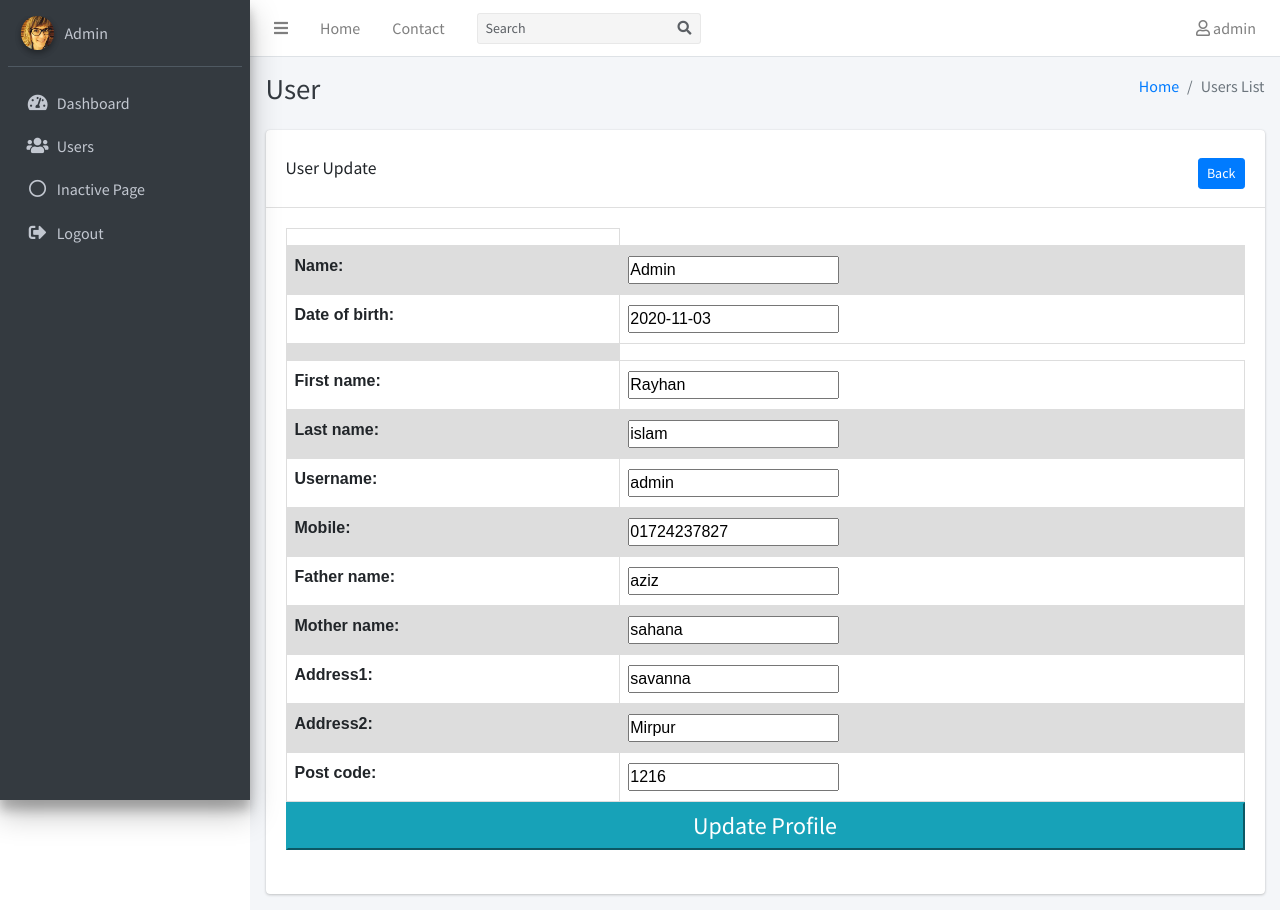
After one commit to Rayhun/custome-admin, a Django app: page /accounts/users/1/profile/update/ in a window 1280 px wide. The commit adds this page. Run offline with Django 3.2, Linux system fonts and the light colour scheme; a user stored in the database is signed in; data comes from the database, SQL or seed files in the repository; both versions use the stored data as it was after the commit; some libraries are stand-ins or nearby versions.

Commit message:
user profile create & Update

```diff
--- a/accounts/urls.py
+++ b/accounts/urls.py
@@ -4,6 +4,7 @@ from django.urls import path
 from accounts.views.dashboard.dashboard_view import DashboardView
 from accounts.views.view_users import UserListView, UserCreateView, UserUpdateView, UserDeleteView
 from accounts.views.view_user_profile import ProfileView
+from accounts.views.view_user_profile import ProfileupdateView
 
 
 urlpatterns = [
@@ -17,5 +18,6 @@ urlpatterns = [
     path('users/<int:pk>/update/',UserUpdateView.as_view(), name='accounts_users_update'),
     path('users/<int:pk>/delete/',UserDeleteView.as_view(), name='accounts_users_delete'),
 
-    path('users/<int:pk>/profile/',ProfileView.as_view(), name='accounts_users_profile')
+    path('users/profile/',ProfileView.as_view(), name='accounts_users_profile'),
+    path('users/<int:pk>/profile/update/',ProfileupdateView.as_view(), name='accounts_users_profile_update'),
 ]
--- a/accounts/views/forms.py
+++ b/accounts/views/forms.py
@@ -1,7 +1,17 @@
 from django.forms import ModelForm
+from django import forms
+from django.contrib.auth import get_user_model
 from accounts.models import Profile
+
+User = get_user_model()
+
+class UserEditForm(forms.ModelForm):
+    class Meta:
+        model = User
+        fields = ('name',)
 
 class ProfileForm(ModelForm):
     class Meta:
         model = Profile
-        fields = ['mobile','user']
+        fields = '__all__'
+        exclude = ['user']
--- a/accounts/views/view_user_profile.py
+++ b/accounts/views/view_user_profile.py
@@ -1,26 +1,140 @@
 from django.views.generic.detail import DetailView
+from django.views.generic.edit import UpdateView
 from django.urls import reverse_lazy
-from django.shortcuts import redirect, render
+from django.shortcuts import redirect, render, HttpResponseRedirect
 from django.contrib.auth.mixins import LoginRequiredMixin,UserPassesTestMixin
 from django.views import View
 from accounts.models import Profile
 from .forms import ProfileForm
-class ProfileView(LoginRequiredMixin,DetailView):
+from django.contrib.auth import get_user_model
+User = get_user_model()
+# class ProfileView(LoginRequiredMixin,DetailView):
 
-    model = Profile
-    template_name = 'accounts/users/user_profile.html'
+#     model = Profile
+#     template_name = 'accounts/users/user_profile.html'
 
-    def get_context_data(self, **kwargs):
-        context = super().get_context_data(**kwargs)
-        return context
+#     def get_context_data(self, **kwargs):
+#         context = super().get_context_data(**kwargs)
+#         return context
+
+#     def test_func(self):
+#         return self.request.user.is_active and self.request.user.is_staff
+
+
+class ProfileView(LoginRequiredMixin, UserPassesTestMixin, View):
+
+
+    def get(self, request, *args, **kwargs):
+        profile_id = request.user.id
+        profile = ProfileForm(instance=Profile.objects.filter(pk=profile_id).first())
+        contex = {
+            'profile_id':profile_id,
+            'profile':profile
+        }
+        return render(request, 'accounts/users/user_profile.html',contex)
 
     def test_func(self):
         return self.request.user.is_active and self.request.user.is_staff
 
 
-# class ProfileView(LoginRequiredMixin, View):
+class ProfileupdateView(LoginRequiredMixin, UserPassesTestMixin,UpdateView):
+    template_name = 'accounts/users/user_profile_update.html/'
+    model = User
+    fields = ['name', 'date_of_birth']
+    success_url = 'accounts/users/profile/'
+
+    def get(self, request, *args, **kwargs):
+        """
+        Handles GET requests and instantiates blank versions of the form
+        and its inline formsets.
+        """
+        self.object = self.get_object()
+        self.profile_object = Profile.objects.filter(user=self.object).first()
+        form_class = self.get_form_class()
+        form = self.get_form(form_class)
+        profile_form = ProfileForm(instance=self.profile_object)
+        return self.render_to_response(
+            self.get_context_data(form=form,profile_form=profile_form))
+
+    def post(self, request, *args, **kwargs):
+        """
+        Handles POST requests, instantiating a form instance and its inline
+        formsets with the passed POST variables and then checking them for
+        validity.
+        """
+        self.object = self.get_object()
+        self.profile_object = Profile.objects.filter(user=self.object).first()
+        form_class = self.get_form_class()
+        form = self.get_form(form_class)
+        profile_form = ProfileForm(self.request.POST, instance=self.profile_object)
+        if (form.is_valid() and profile_form.is_valid()):
+            return self.form_valid(form, profile_form)
+        else:
+            return self.form_invalid(form, profile_form)
+
+    def form_valid(self, form, profile_form):
+        """
+        Called if all forms are valid. Creates a Recipe instance along with
+        associated Ingredients and Instructions and then redirects to a
+        success page.
+        """
+        self.object = form.save()
+
+        profile_form.user = self.object
+        profile_form.save()
+
+        return HttpResponseRedirect(reverse_lazy('accounts_users_profile'))
+
+    def form_invalid(self, form, profile_form):
+        """
+        Called if a form is invalid. Re-renders the context data with the
+        data-filled forms and errors.
+        """
+        return self.render_to_response(
+            self.get_context_data(form=form,
+                                  profile_form=profile_form))
+
+
+    def test_func(self):
+        return self.request.user.is_active and self.request.user.is_staff
+
+
+
+
+
+
+
+
+
+
+
+
+
+
+
+
+
+
+
+
+
+# class ProfileupdateView(LoginRequiredMixin,UserPassesTestMixin,View):
 
 #     def get(self, request, *args, **kwargs):
-#         profile = ProfileForm(instance=Profile.objects.filter()).first()
+#         profile_id = request.user.id
+#         profile = ProfileForm(instance=Profile.objects.filter(pk=profile_id).first())
+#         return render(request, 'accounts/users/user_profile_update.html',{'profile':profile})
 
-#         return render(request, 'accounts/users/user_profile.html',{'profile':profile})
+
+#     def post(self, request, *args, **kwargs):
+#         profile_id = request.user.id
+#         obj = Profile.objects.filter(pk=profile_id).first()
+#         profile = ProfileForm(self.request.POST, self.request.FILES, instance=obj)
+#         if profile.is_valid():
+#             profile.save()
+#             return redirect('accounts_users_profile')
+#         else:
+#             return render(request, 'accounts/users/user_profile_update.html',{'profile':profile})
+
+#     def test_func(self):
+#         return self.request.user.is_active and self.request.user.is_staff
--- a/accounts/views/view_users.py
+++ b/accounts/views/view_users.py
@@ -4,7 +4,7 @@ from django.views.generic.edit import UpdateView, DeleteView,CreateView
 from django.urls import reverse_lazy
 from django.contrib.auth.mixins import LoginRequiredMixin,UserPassesTestMixin
 
-from accounts.models import User
+from accounts.models import User,Profile
 
 class UserListView(LoginRequiredMixin,UserPassesTestMixin, ListView):
     template_name = 'accounts/users/list.html'
@@ -23,7 +23,7 @@ class UserListView(LoginRequiredMixin,UserPassesTestMixin, ListView):
 
 class UserCreateView(LoginRequiredMixin,UserPassesTestMixin,CreateView):
     model = User
-    fields = ['email','date_of_birth']
+    fields = ['name','email','date_of_birth']
     template_name = "accounts/users/create.html"
     success_url = reverse_lazy('accounts_users_list')
 
--- a/auth/settings.py
+++ b/auth/settings.py
@@ -129,12 +129,11 @@ USE_TZ = True
 
 STATIC_URL = '/static/'
 
-MEDIA_URL = '/images/'
-
 STATICFILES_DIRS = [
         os.path.join(BASE_DIR, 'static')
 ]
 
+MEDIA_URL = '/images/'
 MEDIA_ROOT = os.path.join(BASE_DIR, 'static/images')
 
 
--- a/templates/accounts/snippets/_navbar.html
+++ b/templates/accounts/snippets/_navbar.html
@@ -37,7 +37,7 @@
           <a href="#" class="dropdown-item">
             <!-- Message Start -->
             <div class="media-body h5">
-                <a href="">User Profile</a>
+                <a href="{% url 'accounts_users_profile' %}">User Profile</a>
             </div>
           </a>
           <div class="dropdown-divider"></div>
--- a/templates/accounts/snippets/_sidebar.html
+++ b/templates/accounts/snippets/_sidebar.html
@@ -9,7 +9,7 @@
 			  <img src="{% static '/images/user01.jpg' %}" class="img-circle elevation-2" alt="User Image">
 			</div>
 			<div class="info">
-			  <a href="#" class="d-block">{{ user.email }}</a>
+			  <a href="#" class="d-block">{{ user.name }}</a>
 			</div>
 		  </div>
 
--- a/templates/accounts/users/list.html
+++ b/templates/accounts/users/list.html
@@ -59,7 +59,7 @@
                             <td>{{ object.email }}</td>
                             <td>{{ object.date_of_birth|date:"d, M,Y" }}</td>
                             <td>
-                                <a href="{% url 'accounts_users_profile' object.pk %}"><i class="fa fa-eye text-primary"></i></a>
+                                <a href="#"><i class="fa fa-eye text-primary"></i></a>
                                 <a href="{% url 'accounts_users_update' object.pk %}"><i class="fa fa-edit text-success"></i></a>
                                 <!-- delete confirm modal -->
                                 <button style="border: 0px; button:focus{none}" type="button" data-toggle="modal" data-target="#userModal-{{object.pk}}">
--- a/templates/accounts/users/user_profile.html
+++ b/templates/accounts/users/user_profile.html
@@ -42,7 +42,7 @@
                 <table class="profile">
                     <tr>
                       <th>ID:</th>
-                      <th>{{ object.id }}</th>
+                      <th>{{ profile_id }}</th>
                     </tr>
                     <tr>
                       <th>Full Name:</th>
@@ -89,7 +89,7 @@
                         <td>{{ user.last_login }}</td>
                       </tr>
                     </table>
-                    <a href="#" class="btn-info btn-block text-center text-white py-2 mb-4 h4 text-justify">
+                    <a href="{% url 'accounts_users_profile_update' user.pk %}" class="btn-info btn-block text-center text-white py-2 mb-4 h4 text-justify">
                         Update Details
                       </a>
               </div>
--- /dev/null
+++ b/templates/accounts/users/user_profile_update.html
@@ -0,0 +1,83 @@
+
+{% extends "accounts/base.html" %}
+{% load static %}
+{% load paginate %}
+
+{% block content %}
+<div class="wrapper">
+
+<!-- Content Wrapper. Contains page content -->
+<div class="content-wrapper">
+  <!-- Content Header (Page header) -->
+  <div class="content-header">
+    <div class="container-fluid">
+      <div class="row mb-2">
+        <div class="col-sm-6">
+          <h1 class="m-0 text-dark">User</h1>
+        </div><!-- /.col -->
+        <div class="col-sm-6">
+          <ol class="breadcrumb float-sm-right">
+            <li class="breadcrumb-item"><a href="#">Home</a></li>
+            <li class="breadcrumb-item active">Users List</li>
+          </ol>
+        </div><!-- /.col -->
+      </div><!-- /.row -->
+    </div><!-- /.container-fluid -->
+  </div>
+  <!-- /.content-header -->
+
+  <!-- Main content -->
+  <div class="content">
+    <div class="container-fluid">
+      <div class="row">
+        <div class="col-12">
+            <div class="card">
+              <div class="card-header">
+                <h3 class="card-title py-3">User Update
+                  <a href="{% url 'accounts_users_list' %}" class="btn btn-sm btn-primary add_new">Back</a>
+                </h3>
+              </div>
+              <!-- /.card-header -->
+              <div class="card-body">
+                <form action="" method="post">
+                    {% csrf_token %}
+                    <table>
+                        <tr>
+                            <td>{{ form }}</td>
+                            <td>{{ profile_form }}</td>
+                        </tr>
+                    </table>
+
+                    <button type="submit" class="btn-info btn-block text-center text-white py-2 mb-4 h4 text-justify">
+                        Update Profile</button>
+                </form>
+
+              </div>
+
+              </div>
+              <!-- /.card-body -->
+            </div>
+            <!-- /.card -->
+          </div>
+      </div>
+      <!-- /.row -->
+    </div><!-- /.container-fluid -->
+  </div>
+  <!-- /.content -->
+</div>
+<!-- /.content-wrapper -->
+
+<!-- Control Sidebar -->
+<aside class="control-sidebar control-sidebar-dark">
+  <!-- Control sidebar content goes here -->
+  <div class="p-3">
+    <h5>Title</h5>
+    <p>Sidebar content</p>
+  </div>
+</aside>
+<!-- /.control-sidebar -->
+
+<!-- Main Footer -->
+
+</div>
+{% endblock %}
```
Also changed, not shown: db.sqlite3.
